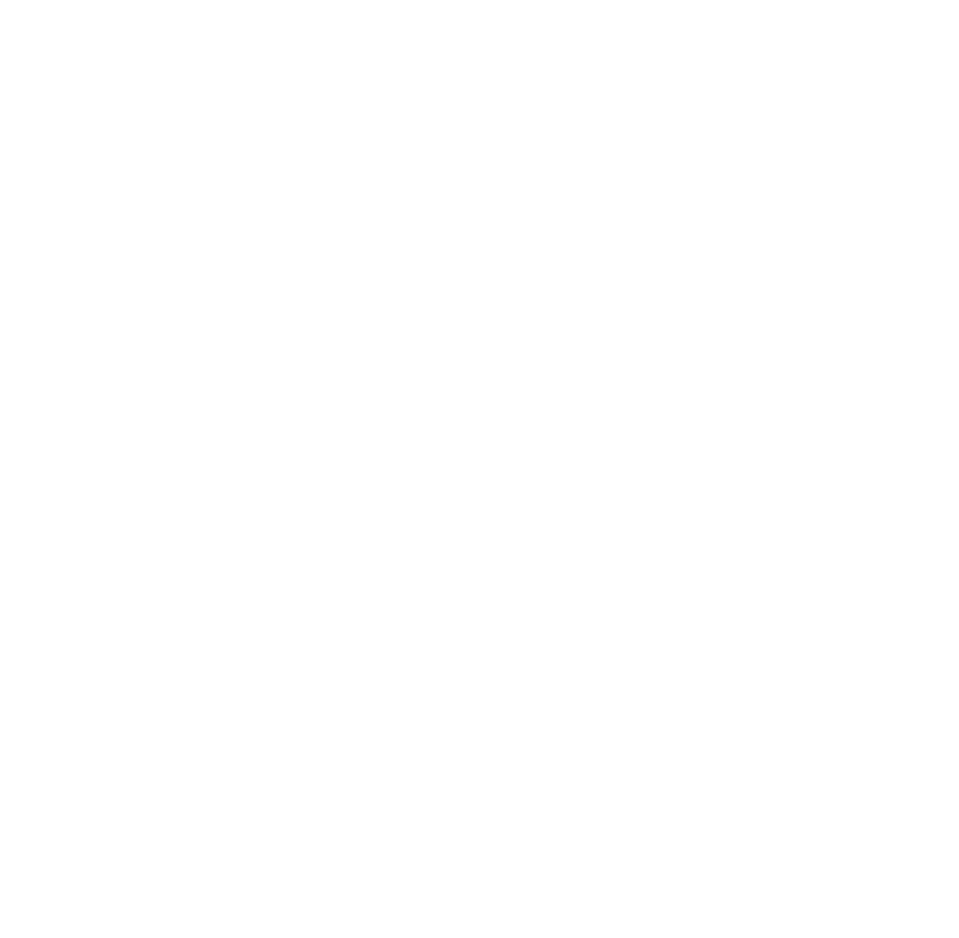
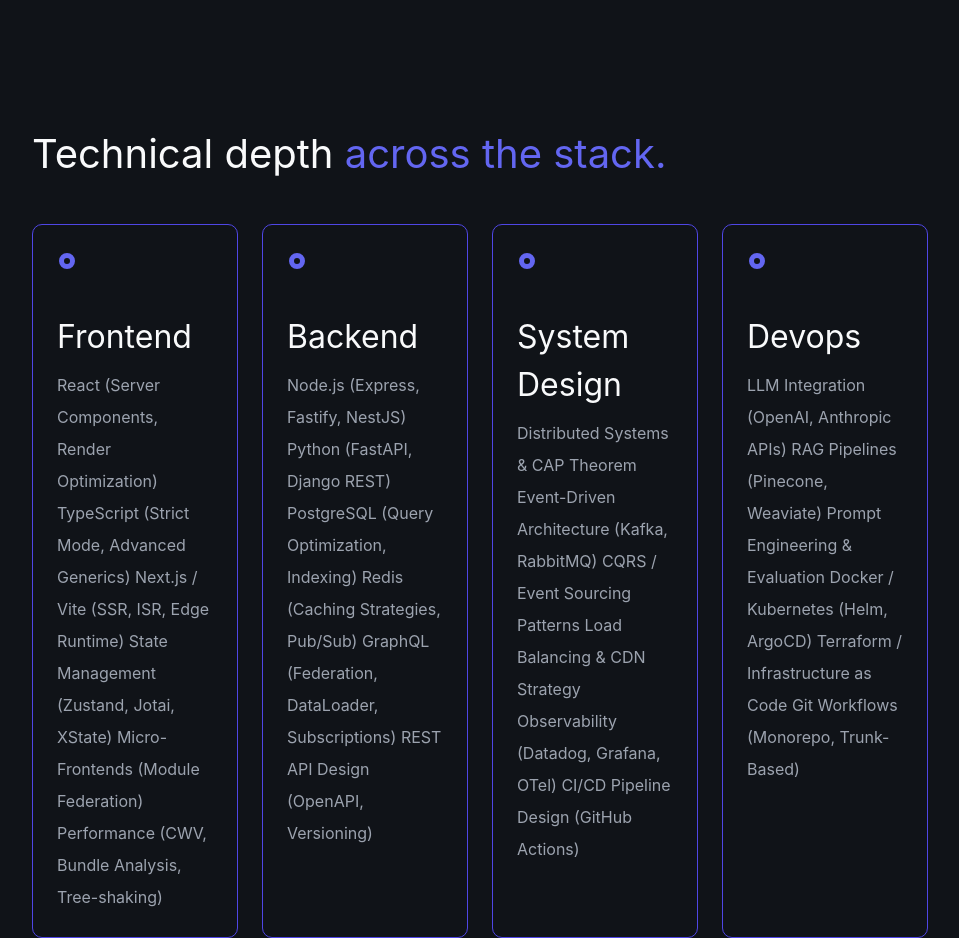
Before and after one commit to Shivank-Mittal/fullstack-portfolio, an Angular app: page / in a window 1280 px wide. Shown: the part 2020-2958 px from the top of the page, without its empty margins (160-1119 px from the left). Before the commit the page ends 1952 px from the top, so only its background shows below. Built offline with nearby package versions, Linux system fonts and the light colour scheme.

Commit message:
Section: tech depth completed

```diff
--- a/src/app/app.component.html
+++ b/src/app/app.component.html
@@ -9,6 +9,7 @@
 <section class="information">
     <app-hero></app-hero>
     <app-about></app-about>
+    <app-tech-depth></app-tech-depth>
 </section>
 
 
--- a/src/app/app.component.ts
+++ b/src/app/app.component.ts
@@ -4,13 +4,13 @@
 import { NavbarComponent } from './core/navbar/navbar.component';
 import { TNavbarInfo, TNavItem } from './types/TNavItems';
 import { ResponsiveService } from './service/responsive-service/responsive.service';
-import { ButtonComponent } from './components/button/button.component';
 import { HeroComponent } from './features/hero/hero.component';
 import { AboutComponent } from "./features/about/about.component";
+import { TechDepthComponent } from './features/tech-depth/tech-depth.component';
 
 @Component({
     selector: 'app-root',
-    imports: [RouterOutlet, TitleCasePipe, NavbarComponent, CommonModule, ButtonComponent, HeroComponent, AboutComponent],
+    imports: [RouterOutlet, TitleCasePipe, NavbarComponent, CommonModule, TechDepthComponent , HeroComponent, AboutComponent],
     templateUrl: './app.component.html',
     styleUrl: './app.component.css'
 })
--- a/src/app/components/card/card.component.css
+++ b/src/app/components/card/card.component.css
@@ -1,7 +1,7 @@
 :host{
     display: block;
     border-radius: var(--radius-md);
-    padding: var(--space-lg);
+    padding: var(--card_padding, var(--space-lg));
     border: 0.5px solid var(--color-primary-hover);
 }
 
@@ -11,11 +11,13 @@
 }
 
 #heading {
-    size: var(--text-heading-lg);
+    font-size: var( --card--text_heading  ,--text-heading-lg);
     color: var(--color-text-primary);
     margin-bottom: var(--space-sm);
 }
 
 #content {
     color: var(--color-text-secondary);
+    line-height: var(--card-line_height, unset)
+    /* text-align: justify; */
 }
--- /dev/null
+++ b/src/app/features/tech-depth/tech-depth.component.css
@@ -0,0 +1,44 @@
+:host{
+    display: block;
+    --card-line_height: 2;
+    --card--text_heading:  var(--text-heading);
+}
+
+#header {
+    color: var(--color-text-primary);
+    font-size: var(--text-heading-lg);
+    text-align: left;
+    word-wrap: break-word;
+    margin-bottom: var(--space-lg);
+}
+
+#header > span {
+    color: var(--color-primary);
+}
+
+#card {
+        display: grid;
+        grid-template-columns: 1fr;
+        gap: var(--space-md);
+    }
+
+@media (min-width: 768px) {
+    #card {
+        display: grid;
+        grid-template-columns: repeat(2, 1fr);
+        gap: var(--space-md);
+        --card_padding: var(--space-md);
+    }
+}
+
+/* @media (min-width: 1024px) {
+    #card {
+        grid-template-columns: repeat(4, 1fr);
+    }
+} */
+
+@media (min-width: 1248px) {
+    #card {
+        grid-template-columns: repeat(4, 1fr);
+    }
+}
--- /dev/null
+++ b/src/app/features/tech-depth/tech-depth.component.html
@@ -0,0 +1,13 @@
+<h3 id="header">Technical depth <span> across the stack. </span> </h3>
+
+<section id="card">
+
+    @for (card of cardsInfo; track $index) {
+        <app-card>
+            <fa-icon [icon]="dotIcon" > </fa-icon>
+            <ng-container ngProjectAs="card-header"> {{card.name | titlecase}} </ng-container>
+            <ng-container ngProjectAs="card-content">{{card.data}}</ng-container>
+        </app-card>
+    }
+
+</section>
--- /dev/null
+++ b/src/app/features/tech-depth/tech-depth.component.ts
@@ -0,0 +1,56 @@
+import { Component } from '@angular/core';
+import { CardComponent } from '../../components/card/card.component';
+import { FaIconComponent } from '@fortawesome/angular-fontawesome';
+import { faDotCircle } from '@fortawesome/free-solid-svg-icons';
+import { CommonModule } from '@angular/common';
+
+@Component({
+  selector: 'app-tech-depth',
+  imports: [CardComponent, FaIconComponent, CommonModule],
+  templateUrl: './tech-depth.component.html',
+  styleUrl: './tech-depth.component.css',
+})
+export class TechDepthComponent {
+
+  dotIcon = faDotCircle
+
+  cardsInfo = [
+    {
+      name: "frontend",
+      data: `React (Server Components, Render Optimization)
+TypeScript (Strict Mode, Advanced Generics)
+Next.js / Vite (SSR, ISR, Edge Runtime)
+State Management (Zustand, Jotai, XState)
+Micro-Frontends (Module Federation)
+Performance (CWV, Bundle Analysis, Tree-shaking)`
+    },
+    {
+      name: "backend",
+      data: `Node.js (Express, Fastify, NestJS)
+Python (FastAPI, Django REST)
+PostgreSQL (Query Optimization, Indexing)
+Redis (Caching Strategies, Pub/Sub)
+GraphQL (Federation, DataLoader, Subscriptions)
+REST API Design (OpenAPI, Versioning)`
+    },
+    {
+      name: "System Design",
+      data: `Distributed Systems & CAP Theorem
+Event-Driven Architecture (Kafka, RabbitMQ)
+CQRS / Event Sourcing Patterns
+Load Balancing & CDN Strategy
+Observability (Datadog, Grafana, OTel)
+CI/CD Pipeline Design (GitHub Actions)`
+    },
+    {
+      name: "DevOps",
+      data: `LLM Integration (OpenAI, Anthropic APIs)
+RAG Pipelines (Pinecone, Weaviate)
+Prompt Engineering & Evaluation
+Docker / Kubernetes (Helm, ArgoCD)
+Terraform / Infrastructure as Code
+Git Workflows (Monorepo, Trunk-Based)`
+    }
+  ]
+
+}
```
Also changed, not shown: 1 other file (tests, documents, lock files or other folders).
